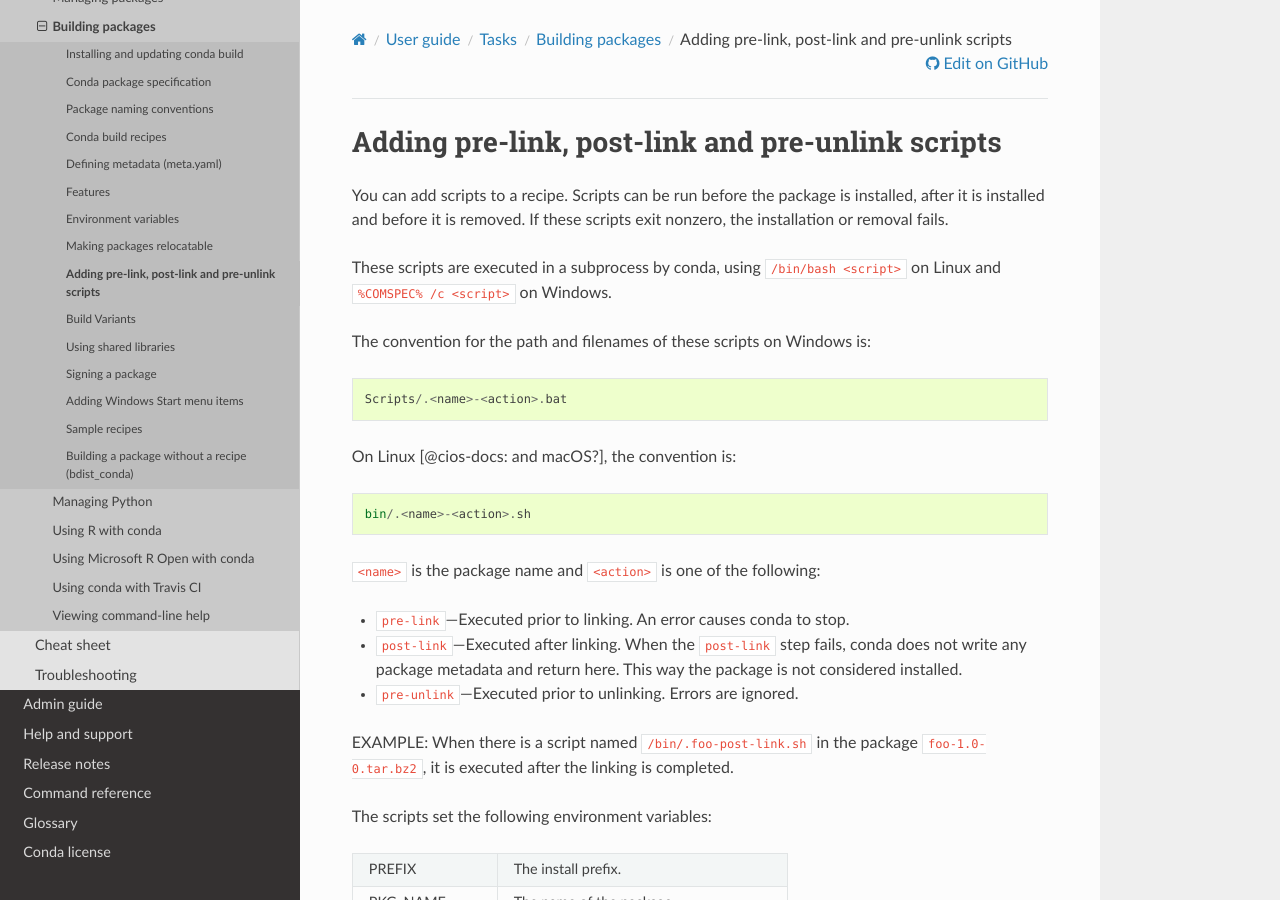
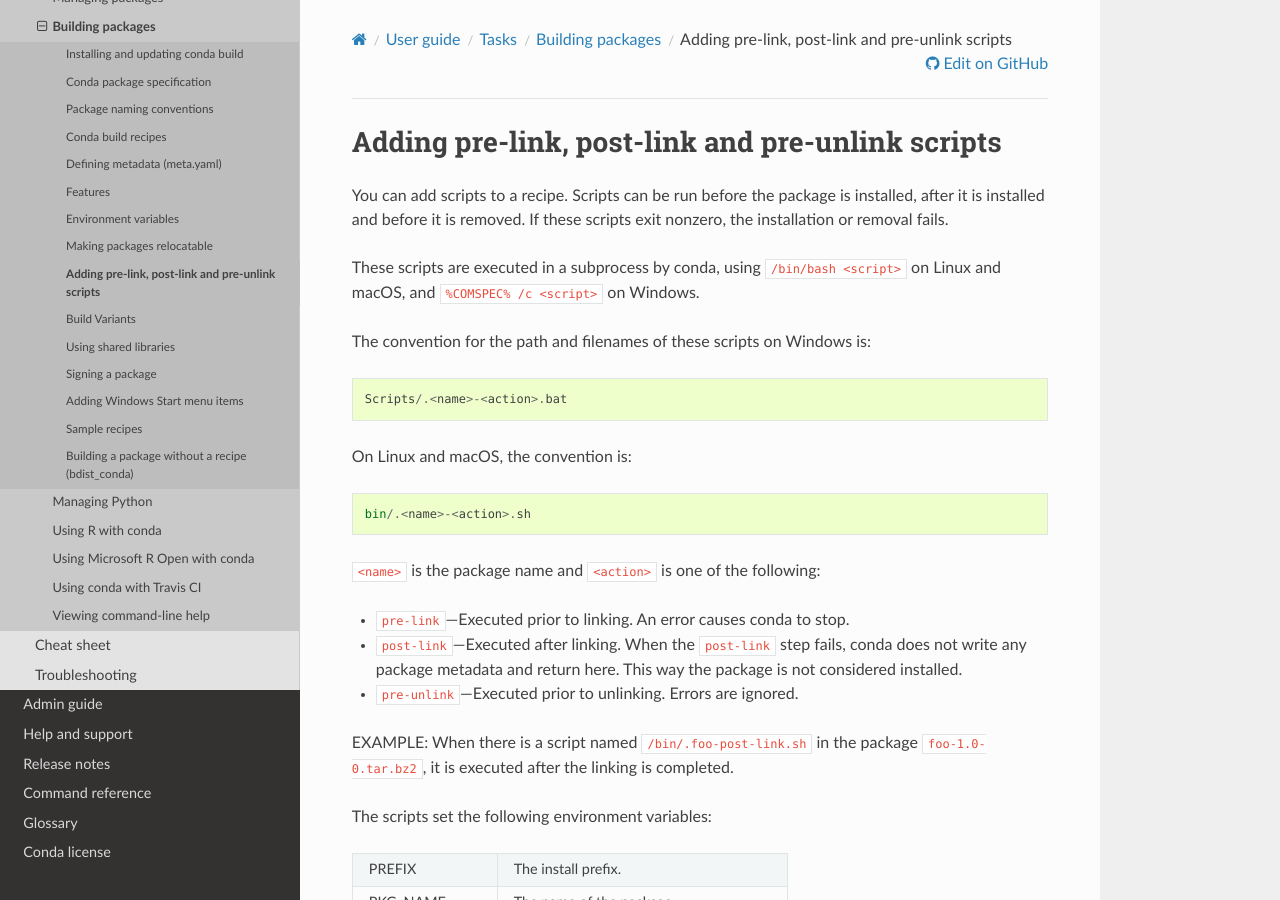
Before and after one commit to conda/conda-docs, a Sphinx documentation site: the page built from docs/source/user-guide/tasks/build-packages/add-scripts.rst, in a window 1280 px wide and 900 px high. Built offline with Sphinx 7.4.7 and the Read the Docs theme 2.0.0, drawn with Linux system fonts in a browser that asks for light colours.

Commit message:
fix incorrect change of Unix to Linux
fix incorrect change of Unix to Linux

```diff
--- a/docs/source/user-guide/tasks/build-packages/add-scripts.rst
+++ b/docs/source/user-guide/tasks/build-packages/add-scripts.rst
@@ -10,7 +10,7 @@ removed. If these scripts exit nonzero, the installation or
 removal fails.
 
 These scripts are executed in a subprocess by conda, using
-``/bin/bash <script>`` on Linux and ``%COMSPEC% /c <script>``
+``/bin/bash <script>`` on Linux and macOS, and ``%COMSPEC% /c <script>``
 on Windows.
 
 The convention for the path and filenames of these scripts on
@@ -18,7 +18,7 @@ Windows is::
 
   Scripts/.<name>-<action>.bat
 
-On Linux [@cios-docs: and macOS?], the convention is::
+On Linux and macOS, the convention is::
 
   bin/.<name>-<action>.sh
 
```
